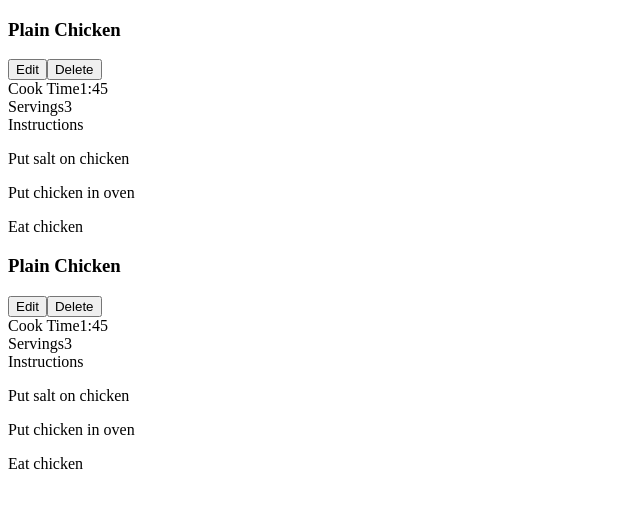
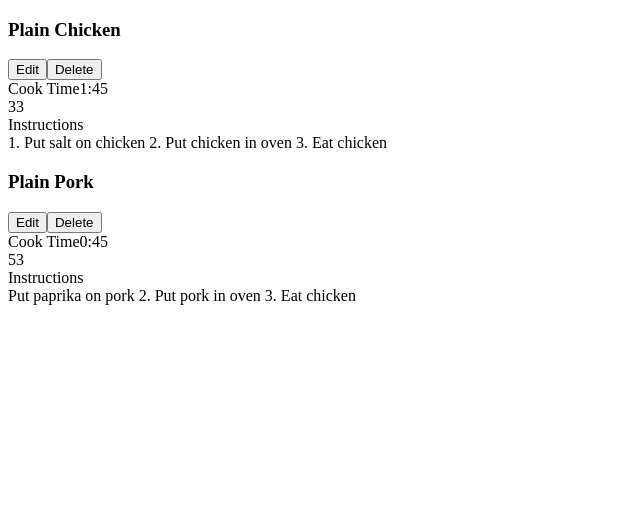
Before and after one commit to EdAncerys/cooking-with-react, a React (Create React App) app: page / in a window 1280 px wide. Shown: the top 508 px of the page, without its empty margins (0-640 px from the left). Built offline with nearby package versions, Linux system fonts and the light colour scheme.

Commit message:
add recipes dinamicaly to the app

```diff
--- a/src/App.js
+++ b/src/App.js
@@ -2,7 +2,24 @@ import React from "react";
 import RecepeList from "./components/RecepeList";
 
 function App() {
-  return <RecepeList />;
+  return <RecepeList recipes={sampleRecepes} />;
 }
 
+const sampleRecepes = [
+  {
+    id: 1,
+    name: "Plain Chicken",
+    servings: 3,
+    cookTime: "1:45",
+    instructions:
+      "1. Put salt on chicken\n2. Put chicken in oven\n3. Eat chicken\n",
+  },
+  {
+    id: 2,
+    name: "Plain Pork",
+    servings: 5,
+    cookTime: "0:45",
+    instructions: "Put paprika on pork\n2. Put pork in oven\n3. Eat chicken\n",
+  },
+];
 export default App;
--- a/src/components/Recepe.jsx
+++ b/src/components/Recepe.jsx
@@ -1,10 +1,11 @@
 import React from "react";
 
-export default function Recepe() {
+export default function Recepe(props) {
+  const { name, cookTime, servings, instructions } = props;
   return (
     <div>
       <div>
-        <h3>Plain Chicken</h3>
+        <h3>{name}</h3>
         <div>
           <button>Edit</button>
           <button>Delete</button>
@@ -12,19 +13,15 @@ export default function Recepe() {
       </div>
       <div>
         <span>Cook Time</span>
-        <span>1:45</span>
+        <span>{cookTime}</span>
       </div>
       <div>
-        <span>Servings</span>
+        <span>{servings}</span>
         <span>3</span>
       </div>
       <div>
         <span>Instructions</span>
-        <div>
-          <p>Put salt on chicken</p>
-          <p>Put chicken in oven</p>
-          <p>Eat chicken</p>
-        </div>
+        <div>{instructions}</div>
       </div>
     </div>
   );
--- a/src/components/RecepeList.jsx
+++ b/src/components/RecepeList.jsx
@@ -1,11 +1,12 @@
 import React from "react";
 import Recepe from "./Recepe";
 
-export default function RecepeList() {
+export default function RecepeList({ recipes }) {
   return (
-    <>
-      <Recepe />
-      <Recepe />
-    </>
+    <div>
+      {recipes.map((recipe) => {
+        return <Recepe key={recipe.id} {...recipe} />;
+      })}
+    </div>
   );
 }
```
